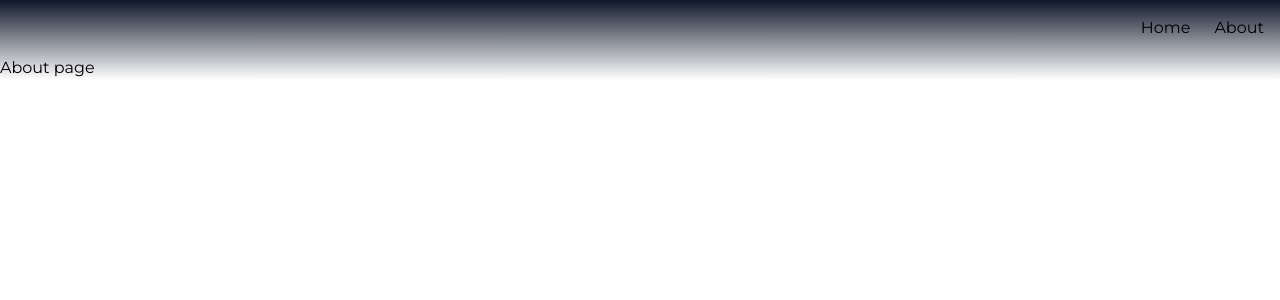
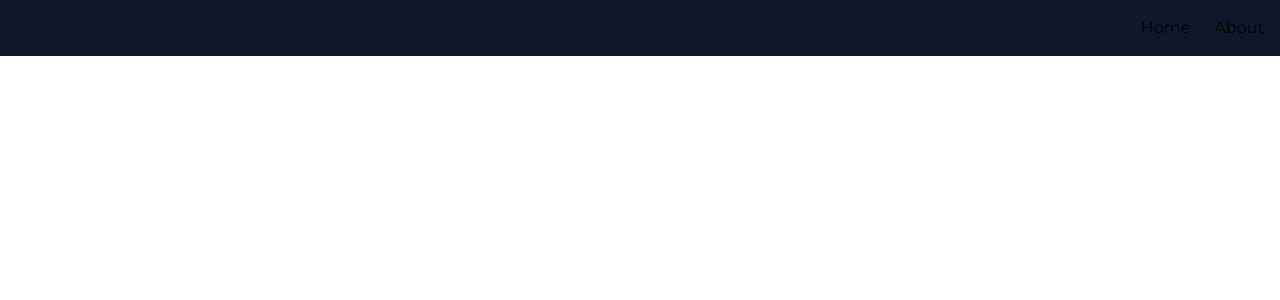
Before and after one commit to aguilanbon/next13-app, a Next.js app: page /about in a window 1280 px wide. Shown: the top 300 px of the page. Built offline with nearby package versions, Linux system fonts and the light colour scheme.

Commit message:
fixed nav

```diff
--- a/app/layout.js
+++ b/app/layout.js
@@ -15,8 +15,8 @@
         head.js. Find out more at https://beta.nextjs.org/docs/api-reference/file-conventions/head
       */}
       <head />
-      <body className={`${montserrat.className} bg-slate-900`}>
-        <nav className='w-full flex p-4'>
+      <body className={`${montserrat.className} bg-slate-900 relative`}>
+        <nav className='w-full flex p-4 fixed top-0 z-10 bg-slate-900'>
           <ul className='w-full flex flex-row items-end justify-end'>
             <li className='pr-6'><Link href="/">Home</Link></li>
             <li><Link href="/about">About</Link></li>
--- a/app/page.js
+++ b/app/page.js
@@ -9,7 +9,7 @@
 
   return (
     <main>
-      <div className="flex flex-wrap items-center justify-center">
+      <div className="flex flex-wrap items-center justify-center pt-10">
         {res.results.map((movie) => (
           <Movie
             key={movie.id}
```
